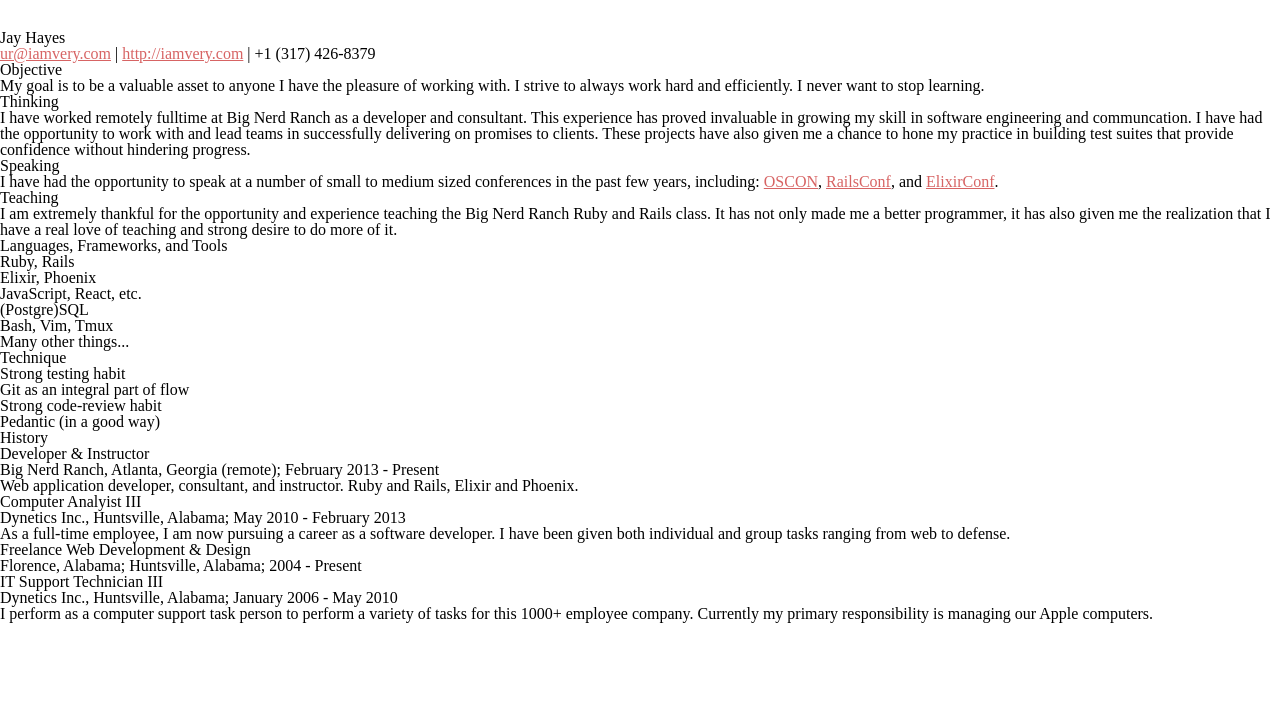
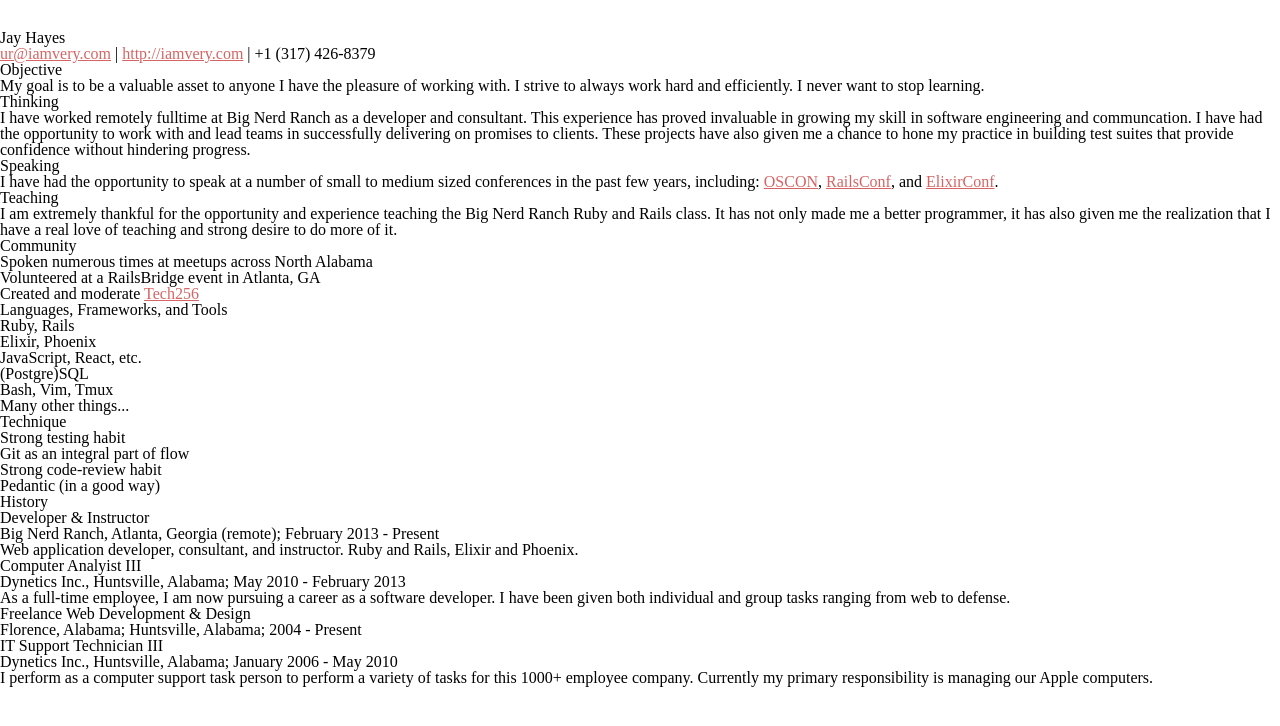
Before and after one commit to iamvery/iamvery.github.com, a Jekyll site: the page built from print-resume.html, in a window 1280 px wide. Shown: the top 726 px of the page. Built offline with Jekyll 4.4.1, drawn with Linux system fonts in a browser that asks for light colours; nearby versions of some CDN libraries; library files that are not in the unit come from our copies.

Commit message:
Add section about "community" to resume

```diff
--- a/_includes/resume.html
+++ b/_includes/resume.html
@@ -34,6 +34,13 @@
   I am extremely thankful for the opportunity and experience teaching the Big Nerd Ranch Ruby and Rails class.
   It has not only made me a better programmer, it has also given me the realization that I have a real love of teaching and strong desire to do more of it.
 </p>
+
+<h3>Community</h3>
+<ul>
+  <li>Spoken numerous times at meetups across North Alabama</li>
+  <li>Volunteered at a RailsBridge event in Atlanta, GA</li>
+  <li>Created and moderate <a href="https://tech256.com/">Tech256</a></li>
+</ul>
 
 <h2>Languages, Frameworks, and Tools</h2>
 <ul>
```
